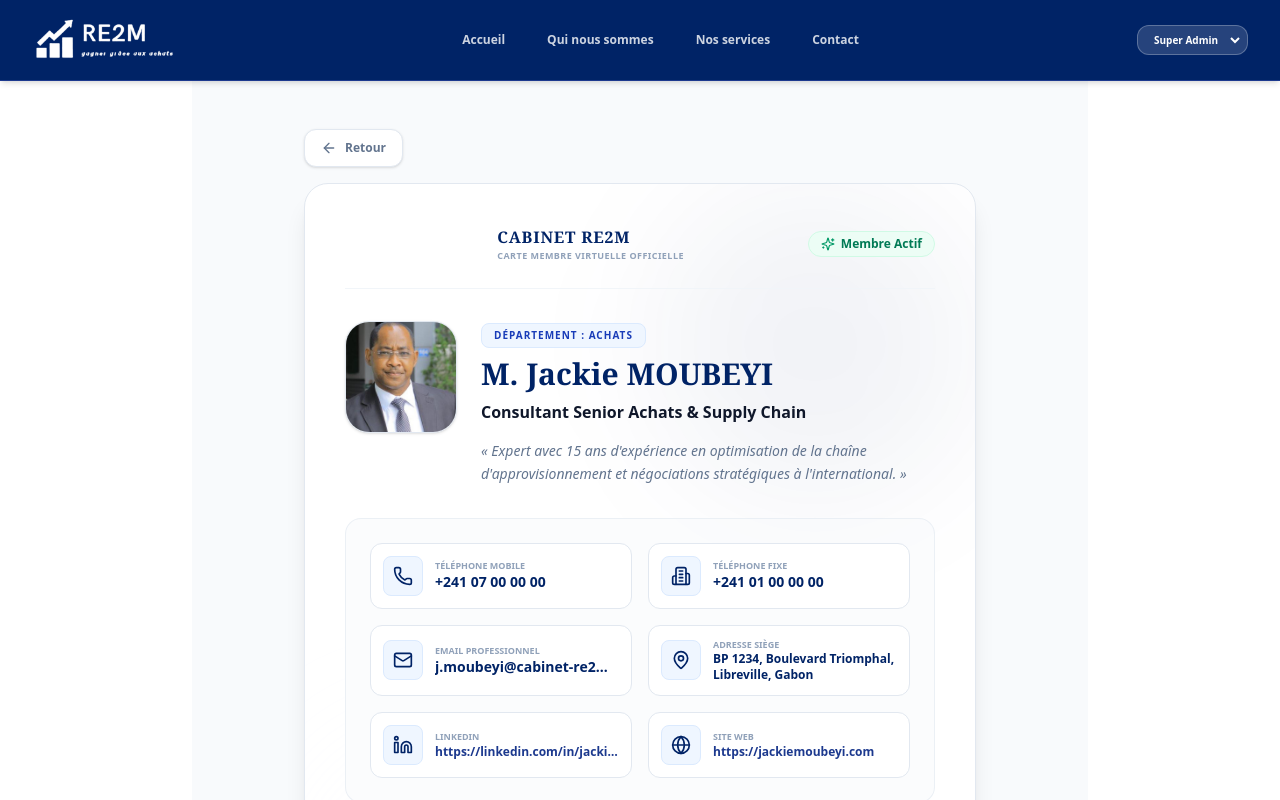
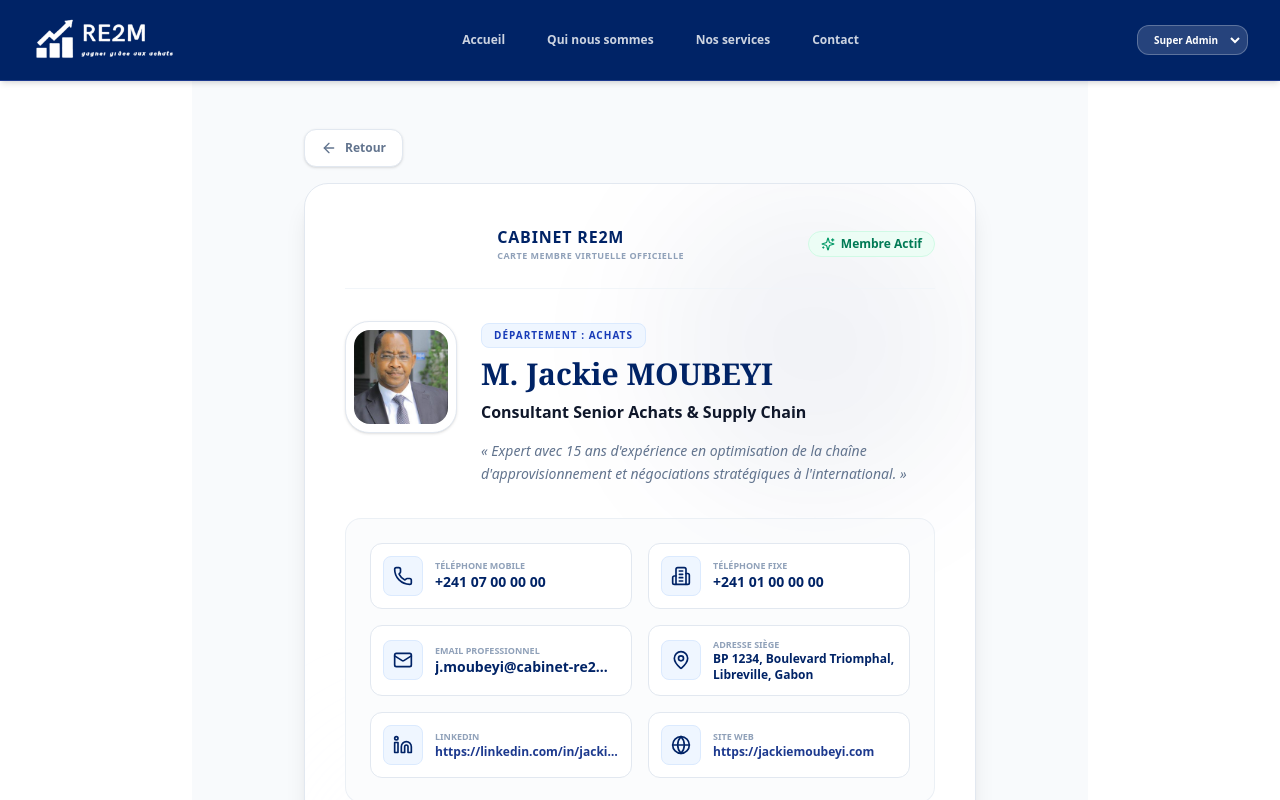
Before and after one commit to Devsokens/re2m-project, a React (Vite) app: page / in a window 1280 px wide. Both pictures are taken after a click on the button "Lancer la démo des Cartes Virtuelles". Shown: the top 800 px of the page. Built offline with nearby package versions, Linux system fonts and the light colour scheme; a web font is replaced by a local one.

Commit message:
fix: force lining-nums for heading elements, correct logo fallback image inside public member profile avatar cards, and resolve watermark opacity

```diff
--- a/src/components/card/MemberCardPublic.tsx
+++ b/src/components/card/MemberCardPublic.tsx
@@ -65,8 +65,8 @@
       <div className="w-full max-w-2xl bg-white rounded-3xl p-6 sm:p-10 border border-slate-200 shadow-xl space-y-8 relative overflow-hidden">
 
         {/* Subtle Watermark Logo in Card Background */}
-        <div className="absolute inset-0 flex items-center justify-center pointer-events-none select-none opacity-[0.035] z-0">
-          <img src="/logo.png" alt="Cabinet RE2M Watermark" className="w-[85%] h-auto object-contain max-h-[85%]" />
+        <div className="absolute inset-0 flex items-center justify-center pointer-events-none select-none opacity-[0.08] z-0">
+          <img src="/logo1.png" alt="Cabinet RE2M Watermark" className="w-[85%] h-auto object-contain max-h-[85%]" />
         </div>
 
         {/* Background Subtle Gradient Lighting (Matching Frontend Theme) */}
@@ -77,10 +77,10 @@
         <div className="flex flex-col sm:flex-row items-center justify-between gap-4 border-b border-slate-100 pb-6 relative z-10">
           <div className="flex items-center gap-3.5">
             <div className="flex items-center justify-center shrink-0">
-              <img src="/logo.png" alt="Cabinet RE2M Logo" className="h-10 w-auto object-contain" />
+              <img src="/logo1.png" alt="Cabinet RE2M Logo" className="h-10 w-auto object-contain" />
             </div>
             <div>
-              <h2 className="font-serif text-base font-black text-[#002366] tracking-wider uppercase">
+              <h2 className="font-sans text-base font-black text-[#002366] tracking-wider uppercase">
                 CABINET RE2M
               </h2>
               <p className="text-[9px] text-slate-400 font-extrabold uppercase tracking-wider">
@@ -100,20 +100,14 @@
         {/* Consultant Identity Section */}
         <div className="flex flex-col sm:flex-row items-center sm:items-start gap-6 relative z-10">
 
-          {/* Avatar Badge with Member Photo (or initials fallback) */}
-          {member.photo ? (
-            <div className="w-24 h-24 sm:w-28 sm:h-28 rounded-3xl overflow-hidden border border-slate-200 shadow-sm shrink-0 bg-slate-50 flex items-center justify-center">
-              <img
-                src={member.photo}
-                alt={`${member.firstName} ${member.lastName}`}
-                className="w-full h-full object-cover"
-              />
-            </div>
-          ) : (
-            <div className="w-24 h-24 sm:w-28 sm:h-28 rounded-3xl bg-blue-50 border border-blue-100 flex items-center justify-center font-serif text-3xl sm:text-4xl font-extrabold text-[#002366] shadow-sm shrink-0">
-              {member.firstName.charAt(0)}{member.lastName.charAt(0)}
-            </div>
-          )}
+          {/* Avatar Badge with Member Photo (or Cabinet Logo fallback) */}
+          <div className="w-24 h-24 sm:w-28 sm:h-28 rounded-3xl overflow-hidden border border-slate-200 shadow-sm shrink-0 bg-white flex items-center justify-center p-2 relative z-10">
+            <img
+              src={member.photo || "/logo1.png"}
+              alt={member.photo ? `${member.firstName} ${member.lastName}` : "Cabinet RE2M Logo"}
+              className={`w-full h-full ${member.photo ? 'object-cover rounded-2xl' : 'object-contain'}`}
+            />
+          </div>
 
           {/* Details */}
           <div className="space-y-2 text-center sm:text-left flex-1">
--- a/src/components/card/PrintCardView.tsx
+++ b/src/components/card/PrintCardView.tsx
@@ -62,7 +62,7 @@
               {/* Header */}
               <div className="flex items-center justify-between">
                 <div>
-                  <h4 className="font-serif text-[11px] font-extrabold tracking-widest text-blue-200">
+                  <h4 className="font-sans text-[11px] font-extrabold tracking-widest text-blue-200">
                     CABINET RE2M
                   </h4>
                   <p className="text-[7px] text-slate-300 font-medium tracking-wider">
@@ -70,7 +70,7 @@
                   </p>
                 </div>
                 <div className="w-7 h-7 rounded bg-[#001845] p-0.5 border border-blue-900">
-                  <img src="/logo.png" alt="RE2M" className="w-full h-full object-contain" />
+                  <img src="/logo1.png" alt="RE2M" className="w-full h-full object-contain" />
                 </div>
               </div>
 
@@ -117,7 +117,7 @@
               <div className="absolute inset-2 border border-blue-800/30 rounded-lg pointer-events-none" />
 
               <div className="pt-1">
-                <h4 className="font-serif text-[10px] font-extrabold text-blue-200 tracking-widest uppercase">
+                <h4 className="font-sans text-[10px] font-extrabold text-blue-200 tracking-widest uppercase">
                   RE2M CONNECT
                 </h4>
               </div>
--- a/src/index.css
+++ b/src/index.css
@@ -18,6 +18,8 @@
 
   h1, h2, h3, .font-serif {
     font-family: 'Playfair Display', Georgia, serif;
+    font-variant-numeric: lining-nums;
+    font-feature-settings: "lnum";
   }
 }
 
```
